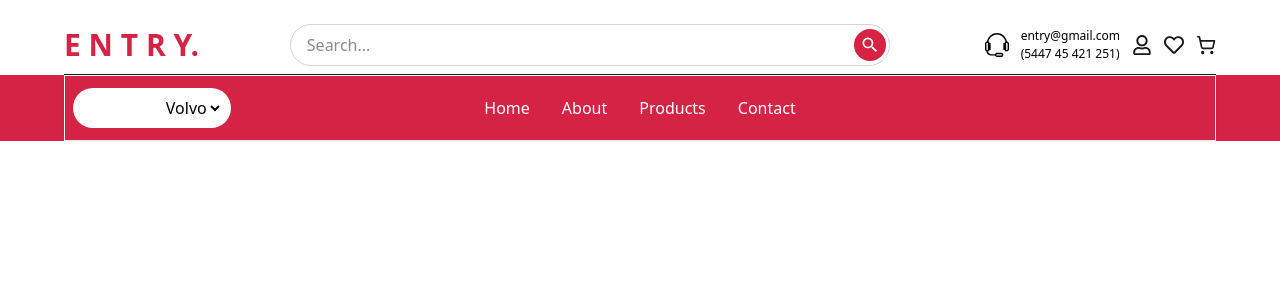
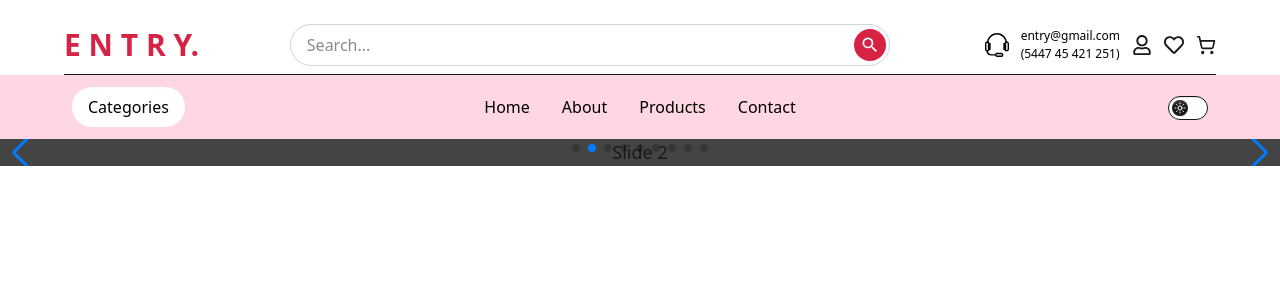
Before and after one commit to tanim246/Apple-Store-React.js, a React (Vite) app: page /home in a window 1280 px wide. Shown: the top 300 px of the page. Built offline with nearby package versions, Linux system fonts and the light colour scheme.

Commit message:
add code

```diff
--- a/package.json
+++ b/package.json
@@ -14,6 +14,7 @@
     "react": "^19.1.1",
     "react-dom": "^19.1.1",
     "react-icons": "^5.5.0",
+    "swiper": "^11.2.10",
     "tailwindcss": "^4.1.13"
   },
   "devDependencies": {
--- a/src/App.jsx
+++ b/src/App.jsx
@@ -1,13 +1,12 @@
 
-import React from 'react'
-import Navber from './Shared/Navber'
-import Nav from './Shared/Nav'
+import Hero from './Components/Home/Hero'
+import MainNavber from './Shared/MainNavber'
 
 const App = () => {
   return (
     <div className=''>
-      <Navber />
-      <Nav />
+    <MainNavber />
+    <Hero />
     </div>
   )
 }
--- /dev/null
+++ b/src/Components/Home/Hero.jsx
@@ -0,0 +1,41 @@
+// Import Swiper React components
+import { Swiper, SwiperSlide } from "swiper/react";
+
+// Import Swiper styles
+import "swiper/css";
+import "swiper/css/pagination";
+import "swiper/css/navigation";
+
+// import required modules
+import { Autoplay, Pagination, Navigation } from "swiper/modules";
+
+export default function Hero() {
+  return (
+    <>
+      <Swiper
+        spaceBetween={30}
+        centeredSlides={true}
+        autoplay={{
+          delay: 2500,
+          disableOnInteraction: false,
+        }}
+        pagination={{
+          clickable: true,
+        }}
+        navigation={true}
+        modules={[Autoplay, Pagination, Navigation]}
+        className="mySwiper"
+      >
+        <SwiperSlide>Slide 1</SwiperSlide>
+        <SwiperSlide>Slide 2</SwiperSlide>
+        <SwiperSlide>Slide 3</SwiperSlide>
+        <SwiperSlide>Slide 4</SwiperSlide>
+        <SwiperSlide>Slide 5</SwiperSlide>
+        <SwiperSlide>Slide 6</SwiperSlide>
+        <SwiperSlide>Slide 7</SwiperSlide>
+        <SwiperSlide>Slide 8</SwiperSlide>
+        <SwiperSlide>Slide 9</SwiperSlide>
+      </Swiper>
+    </>
+  );
+}
--- /dev/null
+++ b/src/Shared/MainNavber.jsx
@@ -0,0 +1,15 @@
+import React from 'react'
+import Nav from './Nav.jsx'
+import Navber from '../Shared/Navber.jsx'
+const MainNavber = () => {
+  return (
+    <div>
+        <Navber />
+        <Nav />
+
+
+    </div>
+  )
+}
+
+export default MainNavber
--- a/src/Shared/Nav.jsx
+++ b/src/Shared/Nav.jsx
@@ -1,64 +1,136 @@
 import React from "react";
 
 const Nav = () => {
-  //   const navItem = [{""}];
   return (
-    <div className="bg-[#d52345]">
-      <nav className="max-w-6xl mx-auto border-1 border-white ">
-        <div className="navbar text-white shadow-sm">
+    <div className="bg-[#ffd7e3]">
+      <nav className="max-w-6xl mx-auto ">
+        <div className="navbar text-white">
+          {/* left side */}
           <div className="navbar-start">
+            {/* mobile menu */}
             <div className="dropdown">
               <div
                 tabIndex={0}
                 role="button"
-                className="btn btn-ghost lg:hidden"
+                className=" ml-2 mr-4  cursor-pointer lg:hidden"
               >
                 <svg
                   xmlns="http://www.w3.org/2000/svg"
-                  className="h-5 w-5"
+                  className="h-5 w-5 text-black"
                   fill="none"
                   viewBox="0 0 24 24"
                   stroke="currentColor"
                 >
-                  {" "}
                   <path
                     strokeLinecap="round"
                     strokeLinejoin="round"
                     strokeWidth="2"
                     d="M4 6h16M4 12h8m-8 6h16"
-                  />{" "}
+                  />
                 </svg>
               </div>
-              {/* mobile */}
+              {/* mobile menu items */}
               <ul
                 tabIndex={0}
-                className="menu menu-sm space-y-8 dropdown-content bg-base-100 rounded-box z-1 mt-3 w-52 p-2 shadow"
+                className="menu menu-sm space-y-4 dropdown-content bg-base-100 text-black rounded-box z-10 mt-3 w-52 p-2 shadow"
               >
-                <li>Item</li>
-                <li>Item</li>
-                <li>Item</li>
-                <li>Item</li>
+                <li>Home</li>
+                <li>About</li>
+                <li>Products</li>
+                <li>Contact</li>
               </ul>
             </div>
-            <div className="bg-white p-2 rounded-full text-[16px]">
-              <label for="cars">Categories</label>
-              <select id="cars" className="text-black">
-                <option  className="text-black" value="volvo">Volvo</option>
-                <option  className="text-black" value="saab">Saab</option>
-                <option  className="text-black" value="opel">Opel</option>
-                <option  className="text-black" value="audi">Audi</option>
-              </select>
+
+            {/* categories dropdown */}
+            <div className="dropdown  dropdown-hover ">
+              <div
+                // tabIndex={0}
+                // role="button"
+                className="bg-white px-4 py-2 rounded-full text-black text-[16px] font-medium cursor-pointer"
+              >
+                Categories
+              </div>
+              {/* <ul
+                tabIndex={0}
+                className="dropdown-content menu p-2 shadow bg-white rounded-box w-40 text-black"
+              >
+                <li>
+                  <a>Volvo</a>
+                </li>
+                <li>
+                  <a>Saab</a>
+                </li>
+                <li>
+                  <a>Opel</a>
+                </li>
+                <li>
+                  <a>Audi</a>
+                </li>
+              </ul> */}
             </div>
           </div>
+
+          {/* center menu */}
           <div className="navbar-center hidden lg:flex">
-            <ul className="menu text-[16px] menu-horizontal space-x-8 px-1">
+            <ul className="menu text-[16px] menu-horizontal text-black space-x-8 px-1">
               <li>Home</li>
               <li>About</li>
               <li>Products</li>
               <li>Contact</li>
             </ul>
           </div>
-          <div className="navbar-end"></div>
+
+          <div className="navbar-end">
+            <div>
+              <label className="toggle bg-white text-base-content">
+                <input
+                  type="checkbox"
+                  value="synthwave"
+                  className="theme-controller"
+                />
+
+                <svg
+                  aria-label="sun"
+                  xmlns="http://www.w3.org/2000/svg"
+                  viewBox="0 0 24 24"
+                >
+                  <g
+                    strokeLinejoin="round"
+                    strokeLinecap="round"
+                    strokeWidth="2"
+                    fill="none"
+                    stroke="currentColor"
+                  >
+                    <circle cx="12" cy="12" r="4"></circle>
+                    <path d="M12 2v2"></path>
+                    <path d="M12 20v2"></path>
+                    <path d="m4.93 4.93 1.41 1.41"></path>
+                    <path d="m17.66 17.66 1.41 1.41"></path>
+                    <path d="M2 12h2"></path>
+                    <path d="M20 12h2"></path>
+                    <path d="m6.34 17.66-1.41 1.41"></path>
+                    <path d="m19.07 4.93-1.41 1.41"></path>
+                  </g>
+                </svg>
+
+                <svg
+                  aria-label="moon"
+                  xmlns="http://www.w3.org/2000/svg"
+                  viewBox="0 0 24 24"
+                >
+                  <g
+                    strokeLinejoin="round"
+                    strokeLinecap="round"
+                    strokeWidth="2"
+                    fill="none"
+                    stroke="currentColor"
+                  >
+                    <path d="M12 3a6 6 0 0 0 9 9 9 9 0 1 1-9-9Z"></path>
+                  </g>
+                </svg>
+              </label>
+            </div>
+          </div>
         </div>
       </nav>
     </div>
--- a/src/index.css
+++ b/src/index.css
@@ -1,3 +1,30 @@
 
  @import "tailwindcss";
  @plugin "daisyui";
+
+
+
+ /* swipeer */
+
+ .swiper {
+  width: 100%;
+  height: 100%;
+}
+
+.swiper-slide {
+  text-align: center;
+  font-size: 18px;
+  background: #444;
+
+  /* Center slide text vertically */
+  display: flex;
+  justify-content: center;
+  align-items: center;
+}
+
+.swiper-slide img {
+  display: block;
+  width: 100%;
+  height: 100%;
+  object-fit: cover;
+}
```
Also changed, not shown: 1 other file (tests, documents, lock files or other folders).
